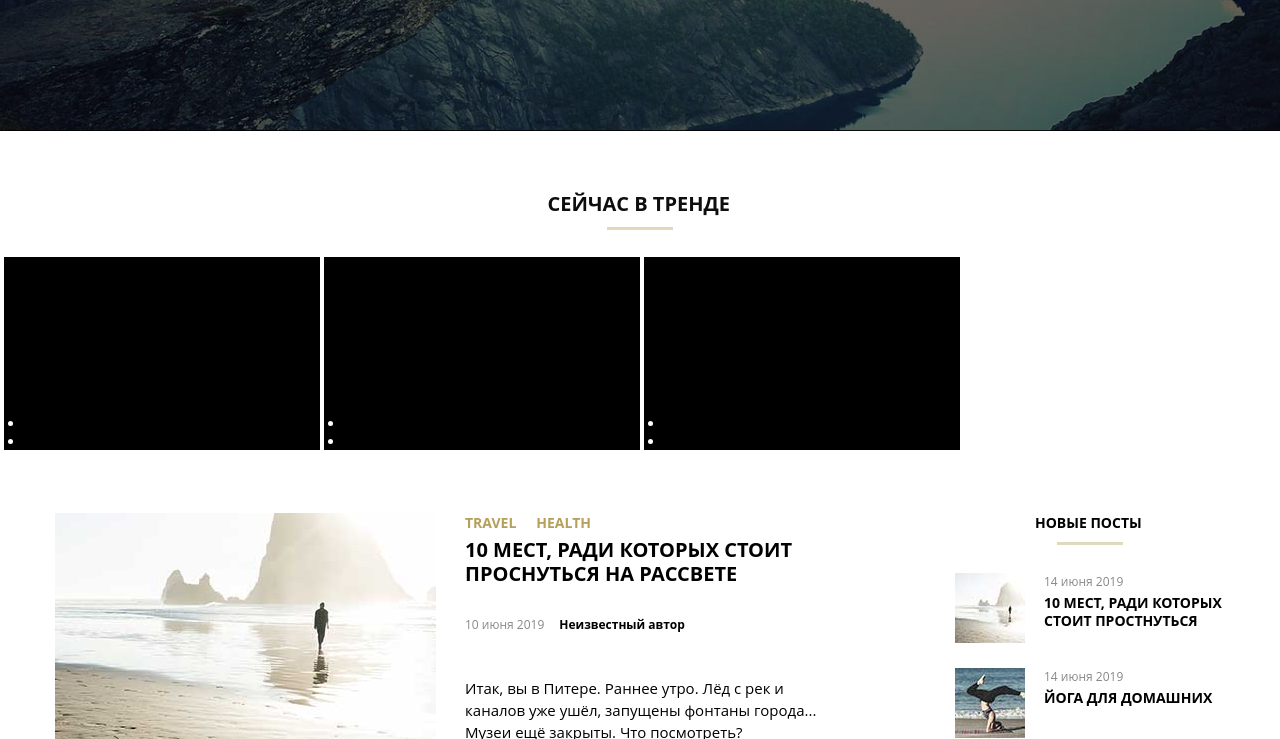
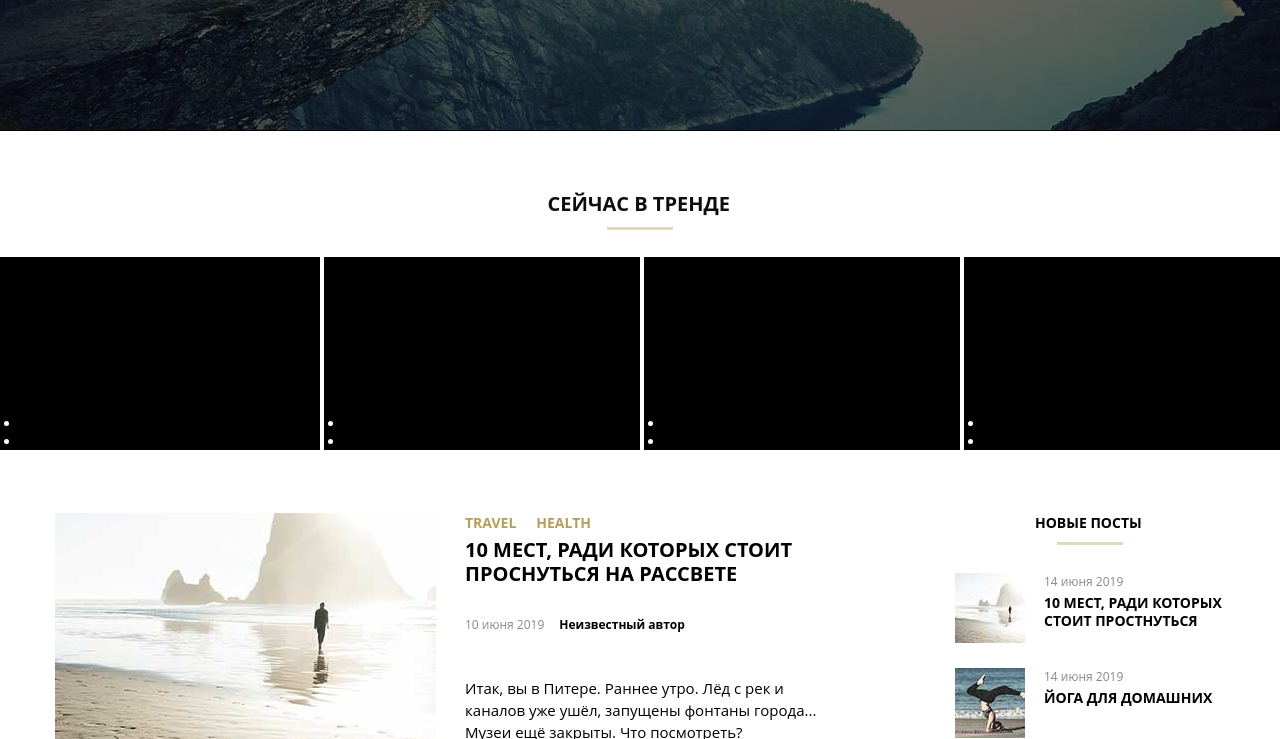
Before and after one commit to VasilijR/VR-diplom, a plain HTML site: page index.html in a window 1280 px wide. Shown: the part 361-1100 px from the top of the page. Drawn offline with Linux system fonts and the light colour scheme; a web font is replaced by a local one.

Commit message:
загрузил

```diff
--- a/index.html
+++ b/index.html
@@ -34,7 +34,7 @@
         <h2 class="trends__title">сейчас в тренде</h2>
         <div class="trend__strip"></div>
         <div class="trend__wrapper">
-            <article class="trend__artiсle">
+            <article class="trend__article">
                 <div class="trend__border">
                     <ul class="trend__teg">
                         <li class="teg__item"><a href="#0"></a></li>
```
